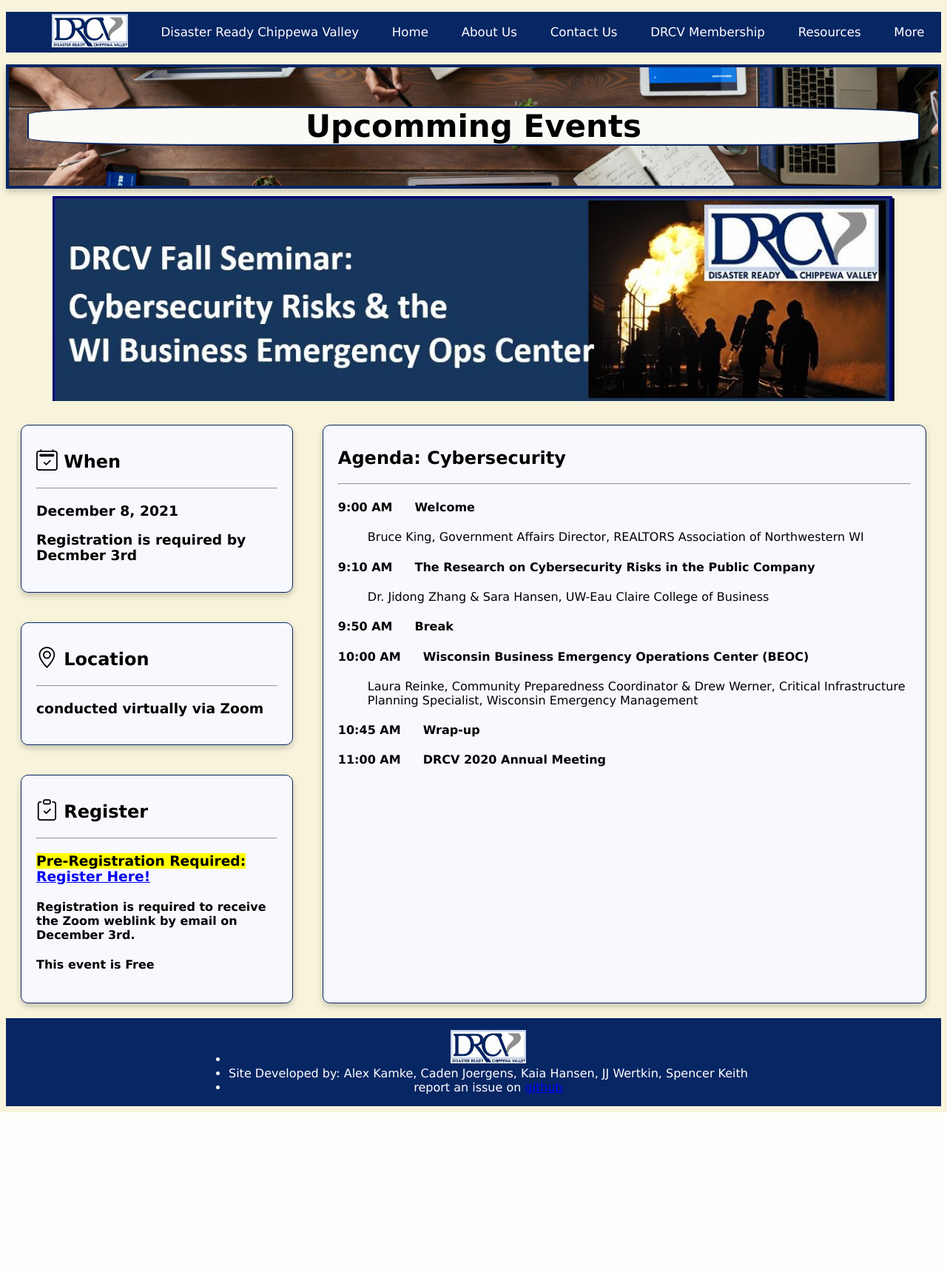
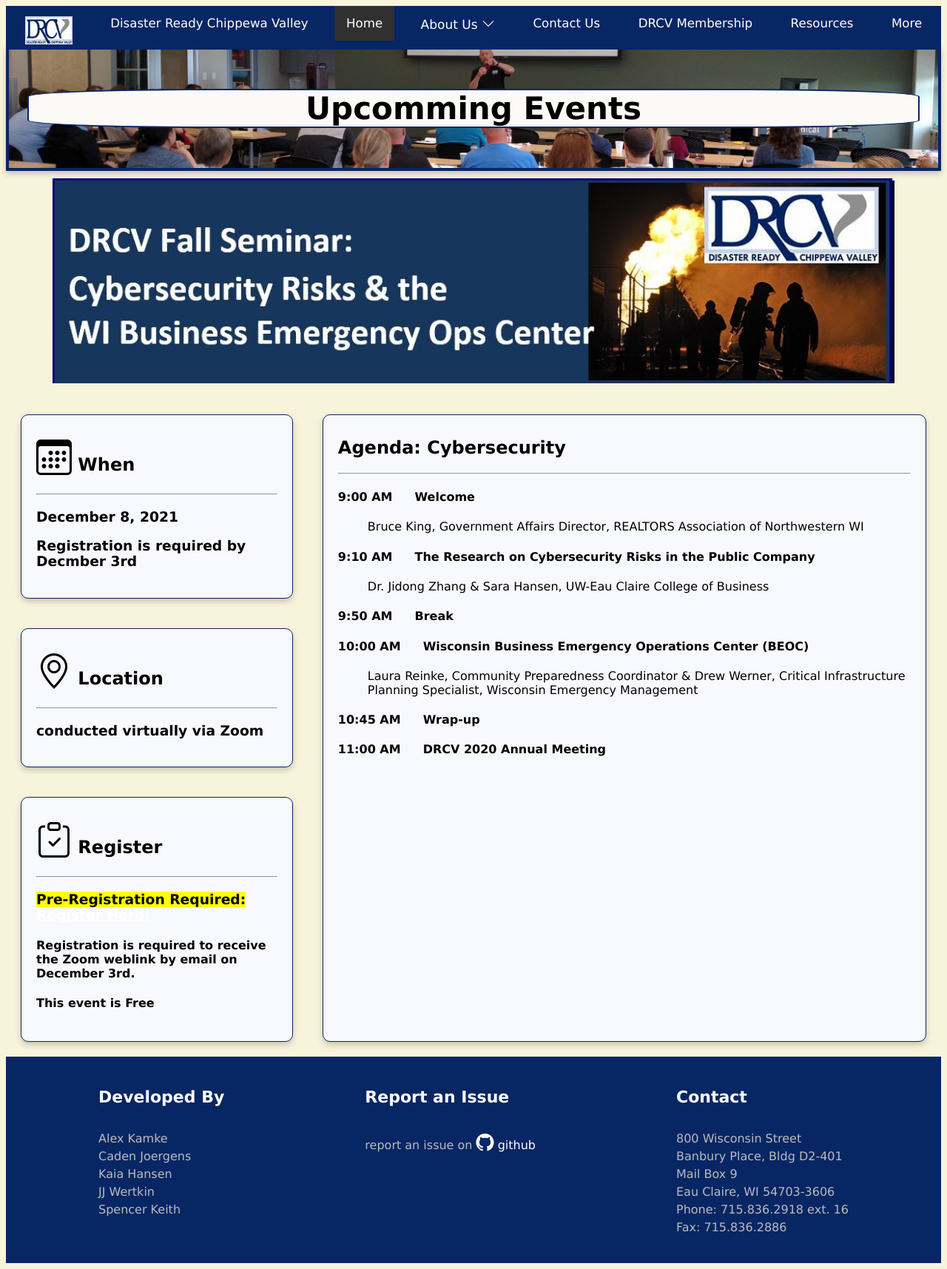
Before and after one commit to mrrobots2021/DRCV, a PHP site: page /Upcomming.html in a window 1280 px wide. Shown: the whole page at 74% size. Before the commit the page ends 1503 px from the top, so only its background shows below. Run offline with PHP 8.4, Linux system fonts and the light colour scheme.

Commit message:
Complete Upcomming and Footer
Upcmomming Events completed as well as a new footer.  Footer added to home

```diff
--- a/Upcomming.html
+++ b/Upcomming.html
@@ -14,11 +14,21 @@
     <div class="nav">
         <ul>
             <li><a>
-                <img class="logo" src= "pictures/drcvlogo.jpg" alt="Logo">
+                <div class="logo"><img src= "pictures/drcvlogo.jpg" alt="Logo"></div>
             </a></li>
             <li><a>Disaster Ready Chippewa Valley</a></li>
-            <li><a href="Home.html">Home</a></li>
-            <li><a href="AboutUs.html">About Us</a></li>
+            <li><a class="active" href="#home">Home</a></li>
+
+            <div class="dropdown">
+                <button class="dropbtn">About Us
+                     <i class="bi bi-chevron-down" id="arrow"></i>
+                </button>
+                 <div class="dropdown-content">
+                    <a href="ContactUs.html">Contact Us</a>
+                    <a href="AboutUs.html">About Us</a>
+                </div>
+             </div>
+
             <li><a href="ContactUs.html">Contact Us</a></li>
             <li><a href="DRCVMembership.html">DRCV Membership</a></li>
             <li><a href="Resources.html">Resources</a></li>
@@ -26,24 +36,44 @@
         </ul>
     </div>
 
+    <div class="topnav" id="myTopnav">
+        <a href="#home" class="active">Home</a>
+        <a href="AboutUs.html">Contact Us</a>
+        <a href="ContactUs.html">About Us</a>
+        <a href="DRVCMembership.html">Membership</a>
+        <a href="Resources.html">Resources</a>
+        <a href="More.html">More</a>
+        <a href="javascript:void(0);" class="icon" onclick="myFunction()">
+            <i class="bi bi-list"></i>
+        </a>
+    </div>
+
+
+    <script>
+      function myFunction() {
+        var x = document.getElementById("myTopnav");
+        if (x.className === "topnav") {
+          x.className += " responsive";
+        } else {
+          x.className = "topnav";
+        }
+      }
+    </script>
+
     <div class="header-box">
-        <h1 class="center-text" >Upcomming Events</h1>
+        <h1 class="center-text">Upcomming Events</h1>
     </div>
 
     <div class="flyer">
-        <img src= "pictures/fallSeminar.jpg" alt="Logo">
-<!--
-        <div class="events-txt">
-            Upcoming Events
-        </div>
-        <hr>
-        <div class="events-link">
-            <a href="Upcomming.html"> Click here for Upcoming Events</a>
+        <img src= "pictures/fallSeminar.jpg" alt="flyer">
+    <!--⚠️ UNCOMMENT WHEN NO EVENT
+        <div class="hiden-txt">
+            <a href="PastEvents.html">No Upcoming Events.</a>
         </div>
       -->
     </div>
 
-    <div class="flex-container">
+    <div class="grid-container">
 
         <div class="card" id="agenda">
             <h2><b>Agenda: Cybersecurity</b></h2>
@@ -62,7 +92,7 @@
         </div>
 
         <div class="card" id="when">
-            <h2><b><i class="bi bi-calendar2-check" aria-label="check calendar"></i></b> When</h2>
+            <h2><b><i class="bi bi-calendar3" aria-label="calendar"></i></b> When</h2>
             <hr/>
             <h3>December 8, 2021</h3>
             <h3>Registration is required by Decmber 3rd</h3>
@@ -83,16 +113,38 @@
         </div>
 
     </div>
-    <footer class="footer">
-        <ul>
-            <li class="toes"><a>
-                <img class="logo" src= "pictures/drcvlogo.jpg" alt="Logo">
-            </a></li>
-            <li class="toes">Site Developed by:  Alex Kamke, Caden Joergens, Kaia Hansen, JJ Wertkin,  Spencer Keith</li>
-            <li class="toes">report an issue on <a href="https://github.com/mrrobots2021/DRSV" target="_blank">github</a></li>
-        </ul>
+    <footer>
+        <!-- Footer main -->
+
+        <div class="toes">
+            <h2 class="toe-tag">Developed By</h2>
+            <ul>
+              <li>Alex Kamke</li>
+              <li>Caden Joergens</li>
+              <li>Kaia Hansen</li>
+              <li>JJ Wertkin</li>
+              <li>Spencer Keith</li>
+            </ul>
+          </div>
+          <div class="toes">
+            <h2 class="toe-tag">Report an Issue</h2>
+            <p>report an issue on <a href="https://github.com/mrrobots2021/DRSV" target="_blank"> <i class="bi bi-github" aria-label="github"></i> github</a>
+
+          </div>
+          <div class="toes">
+            <h2 class="toe-tag">Contact</h2>
+
+            <ul>
+                <li>800 Wisconsin Street</li>
+                <li>Banbury Place, Bldg D2-401</li>
+                <li>Mail Box 9</li>
+                <li>Eau Claire, WI  54703-3606</li>
+                <li>Phone: 715.836.2918  ext. 16</li>
+                <li>Fax: 715.836.2886</li>
+            </ul>
+        </div>
+
     </footer>
 
 </body>
-
 </html>
--- a/upcomming.css
+++ b/upcomming.css
@@ -1,30 +1,15 @@
-/*Nav Bar*/
+/*overall*/
 * {
   font-family: 'Lucida Sans Unicode', Geneva, Verdana, sans-serif;
+  box-sizing: border-box;
 }
+
 
 body {
   background-color: rgb(248,244,220);
-}
-
-.nav ul, .toes ul {
-  display:flex;
-  align-items: center;
-  justify-content: space-around;
-  list-style-type: none;
-  background-color: rgb(7,38,100);
-  position: -webkit-sticky;
-  position:sticky;
-  max-height: 4.3vw;
-}
-
-.nav li a, .toes li {
-  display: inline-block;
-  color: white;
-  text-align: center;
-  padding: 14px 16px;
-  text-decoration: none;
-  font-size:1.3vw;
+    display: flex;
+    min-height: 100vh;
+    flex-direction: column;
 }
 
 h1 {
@@ -33,22 +18,32 @@ h1 {
   border: solid 2px rgb(7, 38, 100);
   border-radius: 20%;
 }
-.logo {
-  width:8vw;
-  height:100%;
+
+.bi{
+  font-size: larger;
+}
+
+.tab {
+  display: inline-block;
+  margin-left: 30px;
 }
 
 
-/*Boxes*/
+/*Top of screen*/
+.header-box {
+  background-image: url("pictures/meeting.jpeg");
+  background-repeat: no-repeat;
+  background-size: 100%;
+  background-position: center;
+  border: solid 4px rgb(7, 38, 100);
+  box-shadow: 0 4px 8px 0 rgba(0,0,0,0.2);
+  padding: 2%;
+}
+.center-text {
+  display: block;
+  text-align: center;
+}
 
-
-
-.flyer-txt {
-  flex: 0 1 50%;
-  margin: 10px;
-  font-size: 2vw;
-  text-align:center;
-}
 .flyer{
   margin:10px 0px 10px 0px;
   display:flex;
@@ -56,40 +51,19 @@ h1 {
   /*background-color: rgb(7,38,100);*/
   overflow: hidden;
   justify-content: center;
+  text-align: center;
+
 }
 
 .flyer img{
   object-fit:cover;
   max-width: 90%;
   display: block;
-
 }
 
-.flyer-link {
-  flex: 0 2 50%;
-  margin: 10px;
-  font-size: 2vw;
-  color:blue;
-  text-align: center;
-}
 
-.bi{
-  font-size: larger;
-}
-.center-text {
-  display: block;
-  text-align: center;
-}
 
-.header-box {
-  background-image: url("pictures/meeting.jpg");
-  background-repeat: no-repeat;
-  background-size: 100%;
-  background-position: center;
-  border: solid 4px rgb(7, 38, 100);
-  box-shadow: 0 4px 8px 0 rgba(0,0,0,0.2);
-  padding: 2%;
-}
+/*Boxes*/
 #where{
   grid-area: where;
 }
@@ -104,7 +78,7 @@ h1 {
 }
 
 
-.flex-container {
+.grid-container {
   margin: 12px auto 0;
   display: grid;
   grid-template-areas:
@@ -127,33 +101,56 @@ h1 {
   transition: 0.3s;
 }
 
-.tab {
-  display: inline-block;
-  margin-left: 30px;
+.card:hover {
+  box-shadow: 0 8px 16px 0 rgb(7,38,100);
 }
 
-.footer {
 
-  display:flex;
-  align-items:center;
+/*Footer*/
+footer {
+  background-color: rgb(7,38,100);
+  color: #bbb;
+  line-height: 1.5;
+  flex:1;
+  padding: 1.25rem 1.875rem;
+  display: flex;
+  flex-wrap: wrap;
   justify-content: space-around;
-  flex-direction: row;
-  text-align: center;
-  color:white;
-  background-color: rgb(7,38,100);
 
 }
 
-.card:hover {
-  box-shadow: 0 8px 16px 0 rgb(7,38,100);;
+footer ul {
+  list-style: none;
+  padding-left: 0;
 }
+
+footer a {
+  text-decoration: none;
+  color: #eee;
+}
+a:hover {
+  text-decoration: underline;
+}
+footer .bi{
+  font-size: x-large;
+}
+.toe-tag{
+  color: #fff;
+  font-size: 1.375rem;
+  padding-bottom: 0.625rem;
+}
+
+.container {
+  flex: 1;    /* same as flex-grow: 1; */
+}
+
 
 /* ***** ***** ***** ***** ***** ***** ***** ***** ***** ***** */
 /*           responsive design ▼ ▼ ▼
 /* ***** ***** ***** ***** ***** ***** ***** ***** ***** ***** */
 
 @media screen and (max-width: 1000px) {
-  .flex-container {
+  .grid-container {
 
     grid-template-areas:
 
@@ -161,14 +158,12 @@ h1 {
     'rsvp rsvp rsvp rsvp'
     'agenda agenda agenda agenda';
   }
-  .footer{
-    flex-direction: column;
+  footer {
+    justify-content: space-between;
   }
-
-
 }
 @media screen and (max-width: 600px) {
-  .flex-container {
+  .grid-container {
 
     grid-template-areas:
 
@@ -177,6 +172,180 @@ h1 {
     'rsvp rsvp '
     'agenda agenda';
   }
+    footer {
+        flex-direction: column;
+    }
+
+}
+
+/*nav bar*/
+.nav ul {
+  display:flex;
+  align-items: stretch;
+  justify-content: space-around;
+  list-style-type: none;
+  margin: 0;
+  padding: 0;
+  background-color: rgb(7,38,100);
+  position: -webkit-sticky;
+  position: sticky;
+  top: 0;
+  max-height: 4.3vw;
+}
+
+.nav li a {
+  display: inline-block;
+  color: white;
+  text-align: center;
+  padding: 14px 16px;
+  text-decoration: none;
+  font-size:1.3vw;
+}
+
+.topnav {
+    overflow: hidden;
+    background-color: rgb(7,38,100);
+  }
+  .topnav a {
+    float: left;
+    display: block;
+    color: #f2f2f2;
+    text-align: center;
+    padding: 14px 16px;
+    text-decoration: none;
+    font-size: 17px;
+
+  }
+  .topnav a:hover {
+    background-color: #ddd;
+    color: black;
+  }
+
+  .topnav a.active {
+    background-color: #000000;
+    color: white;
+  }
+
+  .topnav .icon {
+    display: none;
+  }
 
 
+@media screen and (max-width: 1000px) {
+ .nav{
+   display:none;
+ }
 }
+
+@media screen and (min-width: 1000px) {
+  .topnav{
+    display:none;
+  }
+}
+
+
+@media screen and (max-width: 1000px) {
+  .topnav a:not(:first-child) {display: none;}
+  .topnav a.icon {
+    float: right;
+    display: block;
+  }
+   .topnav.responsive {position: relative;}
+  .topnav.responsive .icon {
+    position: absolute;
+    right: 0;
+    top: 0;
+  }
+  .topnav.responsive a {
+    float: none;
+    display: block;
+    text-align: left;
+  }
+}
+
+.active {
+  background-color: #2f302f;
+}
+
+h2{
+  font-size: x-large;
+}
+.logo img {
+  width:5vw;
+  height:3vw;
+  padding: none;
+  margin:none;
+}
+/* Dropdown container - needed to position the dropdown content */
+.dropdown {
+  float: left;
+  overflow: hidden;
+
+}
+
+/* Style the dropdown button to fit inside the topnav */
+.dropdown .dropbtn {
+  font-size: 17px;
+  border: none;
+  outline: none;
+  color: white;
+  padding: 14px 16px;
+  background-color: inherit;
+  font-family: inherit;
+  margin: 0;
+}
+
+/* Style the dropdown content (hidden by default) */
+.dropdown-content {
+  display: none;
+  position: absolute;
+  background-color: #ffffff;
+  color:#000000;
+  min-width: 160px;
+  box-shadow: 0px 8px 16px 0px rgba(0,0,0,0.2);
+  z-index: 1;
+}
+
+/* Style the links inside the dropdown */
+.dropdown-content a {
+  float: none;
+  color: black;
+  padding: 12px 16px;
+  text-decoration: none;
+  display: block;
+  text-align: left;
+}
+
+a:link {
+  color: white;
+}
+
+a:visited {
+  color: wheat;
+}
+
+li a:hover {
+  background-color: #111;
+}
+/* Add a dark background on topnav links and the dropdown button on hover */
+.topnav a:hover, .dropdown:hover .dropbtn {
+  background-color: #555;
+  color: white;
+}
+
+/* Add a grey background to dropdown links on hover */
+.dropdown-content a:hover {
+  background-color: #ddd;
+  color: black;
+}
+
+/* Show the dropdown menu when the user moves the mouse over the dropdown button */
+.dropdown:hover .dropdown-content {
+  display: block;
+}
+.bi{
+  font-size:xxx-large;
+}
+#arrow{
+  font-size: large;
+}
```
Also changed, not shown: Home.css (+62 -21 lines), Home.html (+31 -6 lines), pictures/meeting.jpeg (added).
